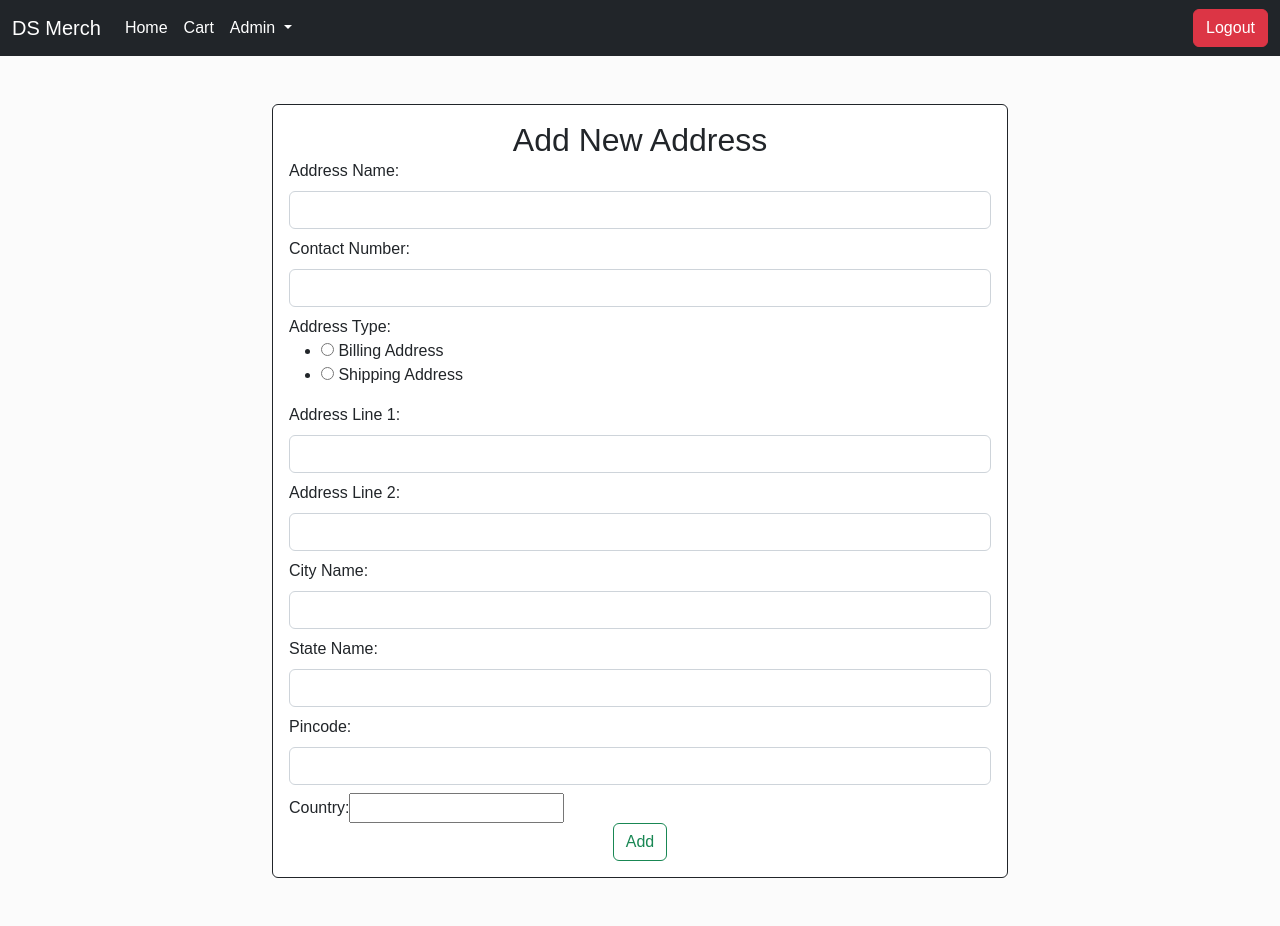
After one commit to d7shah28/dsmerch, a Django app: page /profile/create-address/ in a window 1280 px wide. The commit adds this page. Run offline with Django 3.2, Linux system fonts and the light colour scheme; a user stored in the database is signed in; some libraries are stand-ins or nearby versions; some web fonts are replaced.

Commit message:
shipping address add, edit, delete func added

```diff
--- a/dsmerch/settings.py
+++ b/dsmerch/settings.py
@@ -37,6 +37,8 @@ INSTALLED_APPS = [
     'django.contrib.sessions',
     'django.contrib.messages',
     'django.contrib.staticfiles',
+    #third party
+    'django_countries',
     # our apps
     'base.apps.BaseConfig',
     'reviews.apps.ReviewsConfig',
@@ -127,7 +129,7 @@ STATICFILES_DIRS = [
     BASE_DIR / "static",
 ]
 
-
+STATIC_ROOT = os.path.join(os.path.dirname(BASE_DIR), "static_cdn", "static_root")
 MEDIA_URL = '/media/'
 
 MEDIA_ROOT = os.path.join(BASE_DIR, 'media')
--- a/dsmerch/urls.py
+++ b/dsmerch/urls.py
@@ -25,4 +25,6 @@ urlpatterns = [
 
 ]
 
-urlpatterns += static(settings.MEDIA_URL, document_root=settings.MEDIA_ROOT)
+if settings.DEBUG:
+    urlpatterns += static(settings.STATIC_URL, document_root=settings.STATIC_ROOT)
+    urlpatterns += static(settings.MEDIA_URL, document_root=settings.MEDIA_ROOT)
--- a/templates/base.html
+++ b/templates/base.html
@@ -12,7 +12,7 @@
     <link href="https://fonts.googleapis.com/css2?family=Fira+Sans+Condensed:ital,wght@0,100;0,200;0,300;0,400;0,500;1,100;1,200;1,300;1,400;1,500&family=Inter:wght@300;400;500;600;700&display=swap"
         rel="stylesheet">
     <link href="https://maxcdn.bootstrapcdn.com/font-awesome/latest/css/font-awesome.min.css" rel="stylesheet">
-
+    <link rel="stylesheet" href="{% static 'flags/sprite.css' %}">
     <link rel="stylesheet" href="{% static 'css/main.css' %}">
     <title>
         {% block title %}{% endblock title %}
@@ -44,7 +44,7 @@
                                 Admin
                             </a>
                             <ul class="dropdown-menu" aria-labelledby="navbarDropdown">
-                                <li><a class="dropdown-item" href="#">Products</a></li>
+                                <li><a class="dropdown-item" href="{% url 'staff-products-view' %}">Products</a></li>
                                 <li><a class="dropdown-item" href="#">Users</a></li>
                             </ul>
                         </li>
--- a/userprofile/forms.py
+++ b/userprofile/forms.py
@@ -85,46 +85,52 @@ class ProfileForm(forms.ModelForm):
         user.email = self.cleaned_data.get("email")
         user.first_name = self.cleaned_data.get("first_name")
         user.last_name = self.cleaned_data.get("last_name")
-        if self.cleaned_data.get("password") != "" or self.cleaned_data.get("password") is None:
+        print("Password is ", self.cleaned_data.get('password'), "current password ", user.password)
+        if self.cleaned_data.get("password") != "" or self.cleaned_data.get("password") is not None:
             print("HIT")
             user.set_password(self.cleaned_data.get("password"))
         user.save()
         return user
 
 
-class AddressForm(forms.ModelForm):
+class CreateAddressForm(forms.ModelForm):
     name = forms.CharField(label='Address Name',
         widget=forms.TextInput(
             attrs={
-                "class":"form-control my-2"
+                "class": "form-control my-2"
             }
         )
     )
     contact_number = forms.CharField(label='Contact Number',
         widget=forms.TextInput(
             attrs={
-                "class":"form-control my-2"
+                "class": "form-control my-2"
             }
         )
     )
+    address_type = forms.ChoiceField(label='Address Type:', required=True,
+        choices=ShippingAddress.TYPE_OF_ADDRESS,
+        widget=forms.RadioSelect
+    )
+
     address_line_1 = forms.CharField(label='Address Line 1',
         widget=forms.TextInput(
             attrs={
-                "class":"form-control my-2"
+                "class": "form-control my-2"
             }
         )
     )
     address_line_2 = forms.CharField(label='Address Line 2',
         widget=forms.TextInput(
             attrs={
-                "class":"form-control my-2"
+                "class": "form-control my-2"
             }
         )
     )
     city = forms.CharField(label='City Name',
         widget=forms.TextInput(
             attrs={
-                "class":"form-control my-2"
+                "class": "form-control my-2"
             }
         )
     )
@@ -143,13 +149,98 @@ class AddressForm(forms.ModelForm):
         )
     )
     country = CountryField(blank_label='(Select Country)').formfield(
-        widget=CountrySelectWidget
+        widget=CountrySelectWidget(
+            attrs={
+                "class": "form-select my-2"
+            }
+        )
     )
-    default = forms.BooleanField(label='Make Default Address?',
-        required=False,
-        widget=forms.CheckboxInput(
+
+    class Meta:
+        model = ShippingAddress
+        fields = [
+            'name',
+            'contact_number',
+            'address_type',
+            'address_line_1',
+            'address_line_2',
+            'city',
+            'state',
+            'pincode',
+            'country',
+        ]
+
+    @transaction.atomic
+    def save(self):
+        user = super().save(commit=False)
+        address = ShippingAddress.objects.create(user=user)
+        address.name = self.cleaned_data.get("name")
+        address.contact_number = self.cleaned_data.get("contact_number")
+        address.address_type = self.cleaned_data.get("address_type")
+        address.address_line_1 = self.cleaned_data.get('address_line_1')
+        address.address_line_2 = self.cleaned_data.get('address_line_2')
+        address.city = self.cleaned_data.get('city')
+        address.state = self.cleaned_data.get('state')
+        address.pincode = self.cleaned_data.get('pincode')
+        address.country = self.cleaned_data.get('country')
+        address.save()
+        return user
+
+
+class EditAddressForm(forms.ModelForm):
+    name = forms.CharField(label='Address Name',
+        widget=forms.TextInput(
             attrs={
-                "class": "form-check"
+                "class": "form-control my-2"
+            }
+        )
+    )
+    contact_number = forms.CharField(label='Contact Number',
+        widget=forms.TextInput(
+            attrs={
+                "class": "form-control my-2"
+            }
+        )
+    )
+    address_line_1 = forms.CharField(label='Address Line 1',
+        widget=forms.TextInput(
+            attrs={
+                "class": "form-control my-2"
+            }
+        )
+    )
+    address_line_2 = forms.CharField(label='Address Line 2',
+        widget=forms.TextInput(
+            attrs={
+                "class": "form-control my-2"
+            }
+        )
+    )
+    city = forms.CharField(label='City Name',
+        widget=forms.TextInput(
+            attrs={
+                "class": "form-control my-2"
+            }
+        )
+    )
+    state = forms.CharField(label='State Name',
+        widget=forms.TextInput(
+            attrs={
+                "class":"form-control my-2"
+            }
+        )
+    )
+    pincode = forms.CharField(label='Pincode',
+        widget=forms.TextInput(
+            attrs={
+                "class":"form-control my-2"
+            }
+        )
+    )
+    country = CountryField(blank_label='(Select Country)').formfield(
+        widget=CountrySelectWidget(
+            attrs={
+                "class": "form-select my-2"
             }
         )
     )
@@ -165,5 +256,4 @@ class AddressForm(forms.ModelForm):
             'state',
             'pincode',
             'country',
-            'default',
         ]
--- /dev/null
+++ b/userprofile/templates/userprofile/create_address.html
@@ -0,0 +1,32 @@
+{% extends 'base.html' %}
+{% block content %}
+
+<div class="container">
+    <div class="row justify-content-center my-5">
+        <div class="col-sm-6 col-md-8">
+            {% comment %} {% if messages %}
+            {% for message in messages %}
+            <div class="alert alert-{{ message.tags }}">
+                {{ message }}
+            </div>
+            {% endfor %}
+            {% endif %} {% endcomment %}
+            <div class="card border-dark">
+                <div class="card-body">
+                    <h2 class="text-center">Add New Address</h2>
+                    <form method='POST'>
+                        {% csrf_token %}
+                        {{ form }}
+                        <br>
+                        <div class="text-center">
+                            <button class="btn btn-outline-success" type="submit">Add</button>
+                        </div>
+                    </form>
+                </div>
+            </div>
+        </div>
+    </div>
+</div>
+
+
+{% endblock content %}
--- a/userprofile/urls.py
+++ b/userprofile/urls.py
@@ -3,5 +3,8 @@ from userprofile import views
 
 urlpatterns = [
     path('', views.profile_page, name='profile'),
+    path('create-address/', views.create_address, name='create_address'),
     path('edit-address/<int:pk>/', views.edit_address, name='edit_address'),
+    path('default-address/<int:pk>/', views.make_default_address, name="make_default_address"),
+    path('remove-address/<int:pk>/', views.remove_address, name="delete_address"),
 ]
--- a/userprofile/views.py
+++ b/userprofile/views.py
@@ -2,7 +2,10 @@ from multiprocessing import context
 from django.shortcuts import redirect, render
 from django.contrib import messages
 
-from .forms import ProfileForm, AddressForm
+from .forms import (
+    ProfileForm,
+    EditAddressForm,
+    CreateAddressForm)
 from base.forms import DivErrorList
 from userprofile.models import ShippingAddress
 
@@ -37,11 +40,31 @@ def profile_page(request):
     return render(request, 'userprofile/profile.html', context)
 
 
+def create_address(request):
+    user = request.user
+    if request.method == 'POST':
+        form_class = CreateAddressForm(request.POST or None, error_class=DivErrorList, instance=user)
+        if form_class.is_valid():
+            print(form_class.__dict__)
+            obj = form_class.save()
+            # obj.save()
+            print(f"obj {obj}")
+            messages.success(request, f"Successfully created new address")
+            return redirect('profile')
+    else:
+        form_class = CreateAddressForm(error_class=DivErrorList, instance=user)
+
+    context = {
+        'form': form_class
+    }
+    return render(request, 'userprofile/create_address.html', context)
+
+
 def edit_address(request, pk):
     user=request.user
     address = ShippingAddress.objects.get(user=user, pk=pk)
     if request.method == 'POST':
-        form_class = AddressForm(request.POST, error_class=DivErrorList, instance=address)
+        form_class = EditAddressForm(request.POST, error_class=DivErrorList, instance=address)
         if form_class.is_valid():
             print("VALID")
             form_class.save()
@@ -50,12 +73,27 @@ def edit_address(request, pk):
         else:
             print("NOT VALID")
     else:
-        form_class=AddressForm(error_class=DivErrorList, instance=address)
+        form_class=EditAddressForm(error_class=DivErrorList, instance=address)
 
     context = {
         'form':form_class
     }
     return render(request, 'userprofile/edit_address.html', context)
 
-def remove_address(request):
+
+def make_default_address(request, pk):
     user = request.user
+    curr_default_address = ShippingAddress.objects.get(default=True)
+    curr_default_address.default = False
+    curr_default_address.save()
+
+    new_default_address = ShippingAddress.objects.get(pk=pk)
+    new_default_address.default = True
+    new_default_address.save()
+    return redirect('profile')
+
+def remove_address(request, pk):
+    user = request.user
+    address = ShippingAddress.objects.get(pk=pk)
+    address.delete()
+    return redirect('profile')
```
Also changed, not shown: templates/staff/staff_products_list.html (+6 -3 lines), userprofile/templates/userprofile/profile.html (+15 -3 lines), db.sqlite3.
